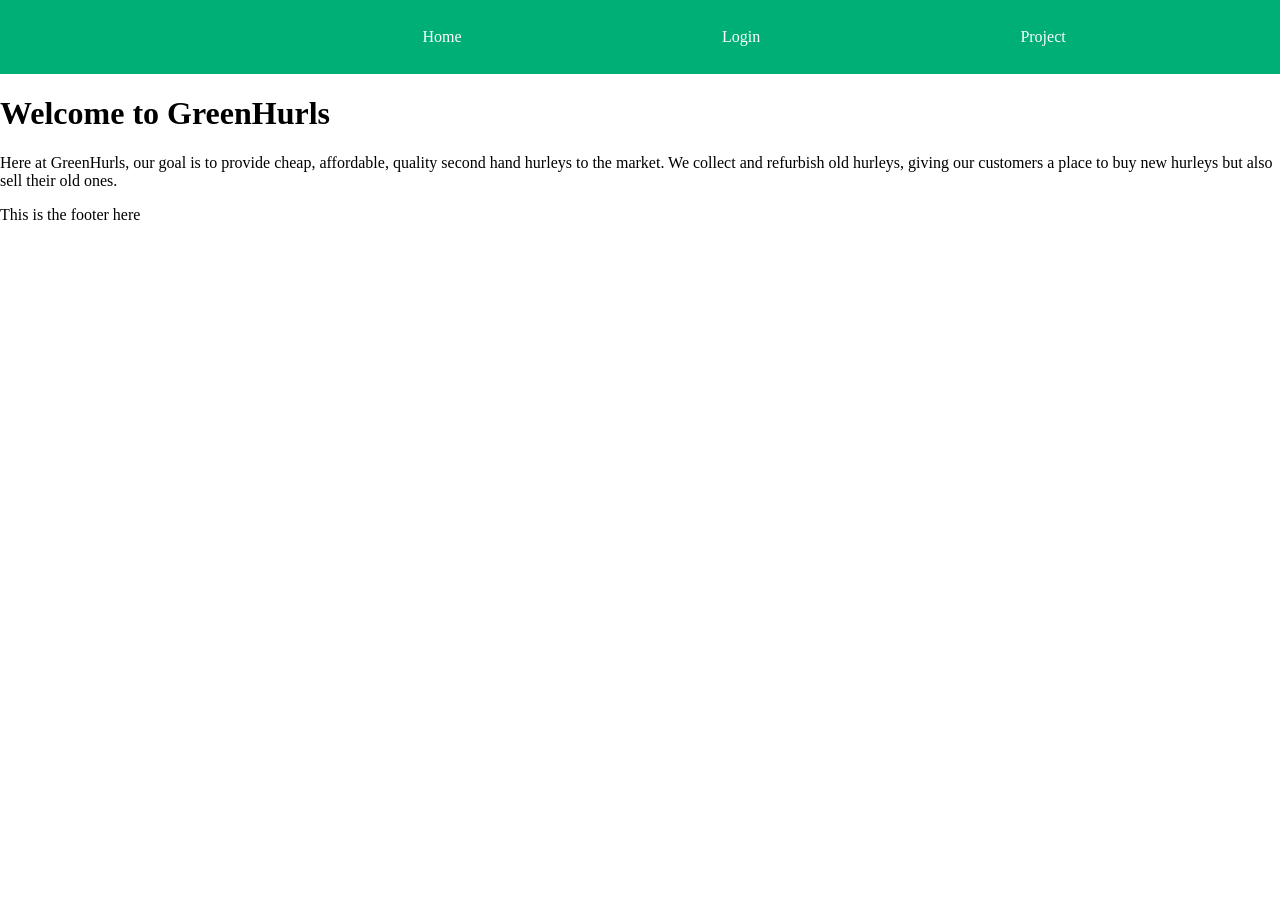
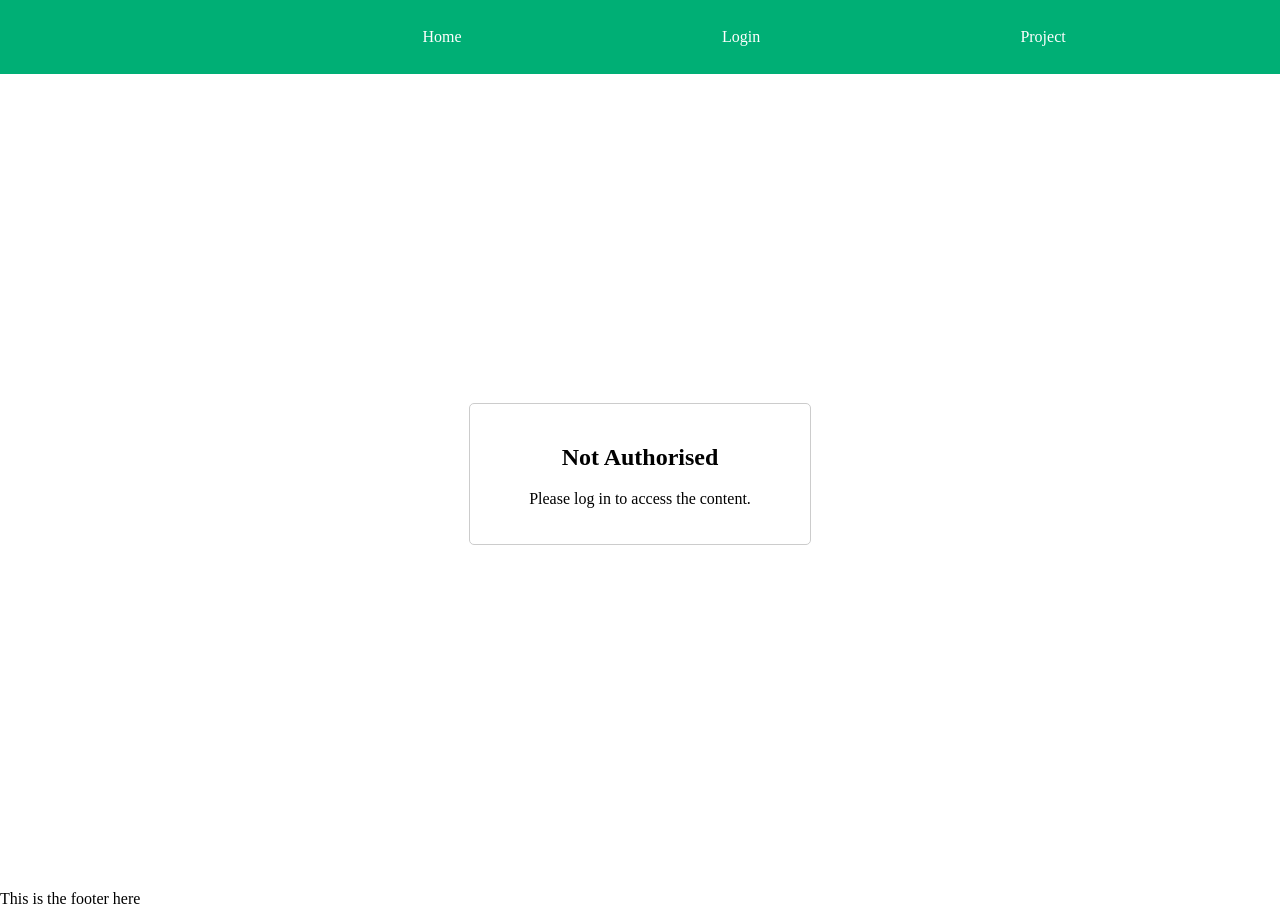
Before and after one commit to johnfoley14/HumanCentricComputing, a React (Vite) app in the folder vite-project/: page /Home in a window 1280 px wide. Before the commit the page ends 800 px from the top, so only its background shows below. Built offline with nearby package versions, Linux system fonts and the light colour scheme.

Commit message:
login ish feature

```diff
--- a/vite-project/src/App.jsx
+++ b/vite-project/src/App.jsx
@@ -2,6 +2,20 @@ import { BrowserRouter, Routes, Route} from 'react-router-dom';
 import Submission from './pages/Submission';
 import Header from './assets/Header';
 import Home from './pages/Home';
+import SignUp from './pages/SignUp';
+
+let isLoggedIn = false;
+
+export function setTrue() {
+  isLoggedIn = true;
+}
+
+export function setFalse() {
+  isLoggedIn = false;
+}
+
+export { isLoggedIn };
+
 
 function App() {
   return (
@@ -9,7 +23,7 @@ function App() {
       <Routes>
         <Route path="/Home" element={<Header/>} >
           <Route index element={<Home />} />
-          <Route path="signup" element={<Submission />} />
+          <Route path="signup" element={<SignUp />} />
           <Route path="project" element={<Submission />} />
         </Route>
       </Routes>
--- /dev/null
+++ b/vite-project/src/assets/NotAuthorised.jsx
@@ -0,0 +1,27 @@
+const NotAuthorised = () => {
+  return (
+    <div
+      style={{
+        display: 'flex',
+        justifyContent: 'center',
+        alignItems: 'center',
+        height: '100vh',
+      }}
+    >
+      <div
+        style={{
+          width: '300px',
+          padding: '20px',
+          border: '1px solid #ccc',
+          borderRadius: '5px',
+          textAlign: 'center',
+        }}
+      >
+        <h2>Not Authorised</h2>
+        <p>Please log in to access the content.</p>
+      </div>
+    </div>
+  );
+};
+
+export default NotAuthorised;
--- /dev/null
+++ b/vite-project/src/assets/UserForm.css
@@ -0,0 +1,8 @@
+/* YourComponent.css */
+
+.centered-container-user-form {
+    display: flex;
+    flex-direction: column;
+    align-items: center;
+    height: 100vh; /* 100% of the viewport height */
+  }
--- a/vite-project/src/assets/UserForm.jsx
+++ b/vite-project/src/assets/UserForm.jsx
@@ -1,4 +1,8 @@
 import { useState } from 'react';
+import { setTrue } from '../App';
+import './UserForm.css';
+
+
 
 const UserForm = () => {
   const [formData, setFormData] = useState({
@@ -21,12 +25,13 @@ const UserForm = () => {
 
     // For demonstration purposes, log the form data to the console
     console.log(formData);
+    setTrue();
   };
 
   return (
-    <div>
+    <div className='centered-container-user-form'>
       <h2>User Information Form</h2>
-      <form onSubmit={handleSubmit}>
+      <form onSubmit={handleSubmit} className='centered-container-user-form'>
         <label htmlFor="name">Name:</label>
         <input
           type="text"
@@ -59,6 +64,8 @@ const UserForm = () => {
 
         {/* Add more fields as needed */}
 
+        <br/>
+
         <button type="submit">Submit</button>
       </form>
     </div>
--- a/vite-project/src/pages/Home.jsx
+++ b/vite-project/src/pages/Home.jsx
@@ -1,12 +1,15 @@
+import NotAuthorised from "../assets/NotAuthorised";
+import { isLoggedIn} from "../App";
+
 const Home = () => {
+    if (isLoggedIn) {
     return (
       <div>
-        <h1>Welcome to GreenHurls</h1>
-        <p >Here at GreenHurls, our goal is to provide cheap, affordable, quality second hand hurleys to the market.
-          We collect and refurbish old hurleys, giving our customers a place to buy new hurleys but also sell their old ones.
-        </p>
+        <h1>Welcome to My Epic</h1>
       </div>
       )
+    }
+    return <NotAuthorised />;
   };
 
   export default Home;
--- a/vite-project/src/pages/SignUp.jsx
+++ b/vite-project/src/pages/SignUp.jsx
@@ -1,9 +1,9 @@
-// import UserForm from "../assets/UserForm";
+import UserForm from "../assets/UserForm";
 
 const SignUpPage = () => {
     return (
         <div>
-            <h1>here</h1>
+            <UserForm />
         </div>
     );
 };
--- a/vite-project/src/pages/Submission.jsx
+++ b/vite-project/src/pages/Submission.jsx
@@ -1,4 +1,8 @@
+import NotAuthorised from "../assets/NotAuthorised";
+import { isLoggedIn} from "../App";
+
 const Submission = () => {
+    if (isLoggedIn) {
     return (
         <div>
             <h1>Project Submission</h1>
@@ -7,6 +11,8 @@ const Submission = () => {
             </p>
         </div>
     );
+    }
+    return <NotAuthorised />;
 };
 
 export default Submission;
```
